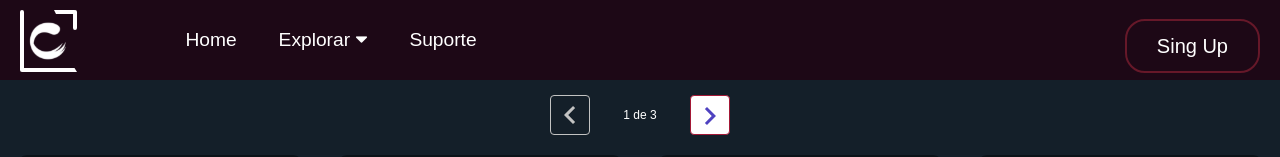
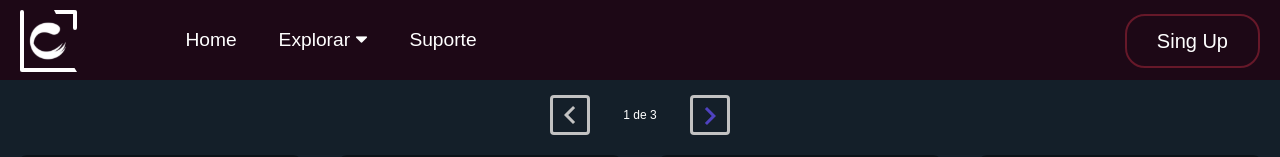
Before and after one commit to Henri-BS/amcrid-project, a React (Create React App) app in the folder frontend/: page / in a window 1280 px wide. Shown: the top 157 px of the page. Built offline with nearby package versions, Linux system fonts and the light colour scheme.

Commit message:
Menu items refactor

```diff
--- a/frontend/src/components/Button/styles.css
+++ b/frontend/src/components/Button/styles.css
@@ -8,7 +8,7 @@
     background-color: transparent;
     border: 2px solid var(--seco);
     text-decoration-color: transparent;
-    margin-bottom: 20px;
+    margin-bottom: 30px;
     margin-right: 20px;
 }
 
--- a/frontend/src/components/Dropdown/styles.css
+++ b/frontend/src/components/Dropdown/styles.css
@@ -1,5 +1,5 @@
 .dropdonw-menu {
-    background: var(--tert);
+    background: var(--prim);
     max-width: 330px;
     position: absolute;
     top: 80px;
--- a/frontend/src/components/NavBar/index.tsx
+++ b/frontend/src/components/NavBar/index.tsx
@@ -57,6 +57,7 @@ function Navbar() {
               </Link>
               {dropdown && <Dropdown />}
             </li>
+
             <li className='nav-item'>
               <Link
                 to='/suporte'
@@ -66,6 +67,8 @@ function Navbar() {
                 Suporte
               </Link>
             </li>
+
+
 
             <li>
               <Link
--- a/frontend/src/components/NavBar/styles.css
+++ b/frontend/src/components/NavBar/styles.css
@@ -3,6 +3,7 @@
     --seco: #661829;
     --tert: #860d2b;
     --quar: #571425;
+    --quin: #1d0816d7;
 }
 
 .navbar {
@@ -80,7 +81,7 @@
         display: flex;
         flex-direction: column;
         width: 100%;
-        height: 70vh;
+        height: 16in;
         position: absolute;
         top: 80px;
         left: -100%;
@@ -88,22 +89,12 @@
         transition: all 0.9s ease;
     }
     .nav-menu.active {
-        background: var(--quar);
+        background: var(--quin);
         left: 0;
         opacity: 1;
         transition: all 0.5s ease;
         z-index: 1;
-        padding: 10px;
-    }
-    .nav-links {
-        text-align: center;
-        padding: 2rem;
-        width: 100%;
-        display: table;
-    }
-    .nav-links:hover {
-        background-color: #a31836;
-        border-radius: 50px;
+        padding: 40px 30px 20px 30px;
     }
     .navbar-logo {
         position: absolute;
@@ -111,7 +102,7 @@
         left: 0;
         transform: translate(20%, 20%);
         justify-self: start;
-        margin-left: 20px;
+        margin-left: 40px;
     }
     .menu-icon {
         display: block;
@@ -126,21 +117,35 @@
         color: #fff;
         font-size: 2rem;
     }
+    .nav-links {
+        display: block;
+        background: var(--tert);
+        text-align: center;
+        padding: 1.5rem;
+        margin: auto;
+        width: 100%;
+        border-radius: 50px;
+        display: table;
+        font-size: 1.5rem;
+    }
+    .nav-links:hover {
+        background-color: #a31836;
+        transition: 250ms;
+    }
     .nav-links-mobile {
         display: block;
         text-align: center;
-        padding: 1.5rem;
-        margin: 2rem auto;
-        border-radius: 4px;
-        width: 80%;
+        padding: 1em;
+        border-radius: 50px;
+        width: 100%;
         background: var(--tert);
         text-decoration: none;
         color: #fff;
         font-size: 1.5rem;
     }
     .nav-links-mobile:hover {
-        background: #fff;
-        color: var(--tert);
+        background-color: #a31836;
+        color: #fff;
         transition: 250ms;
     }
     button {
--- a/frontend/src/components/Pagination/styles.css
+++ b/frontend/src/components/Pagination/styles.css
@@ -25,15 +25,14 @@
 }
 
 .cl-pagination-button {
-    background-color: #141f29;
     width: 40px;
     height: 40px;
     border-radius: 4px;
-    background-color: #fff;
+    background-color: transparent;
     display: flex;
     justify-content: center;
     align-items: center;
-    border: 1px solid var(--primary);
+    border: 3px solid var(--sec);
     cursor: pointer;
 }
 
@@ -42,8 +41,8 @@
 }
 
 .cl-pagination-button:disabled {
-    background-color: #141f29;
-    border: 1px solid var(--sec);
+    background-color: transparent;
+    border: 3px solid var(--sec);
     cursor: unset;
     color: #fff;
 }
@@ -53,7 +52,6 @@
 }
 
 .cl-pagination-container p {
-    background-color: #141f29;
     margin: 0;
     font-size: 12px;
     color: #fff;
```
